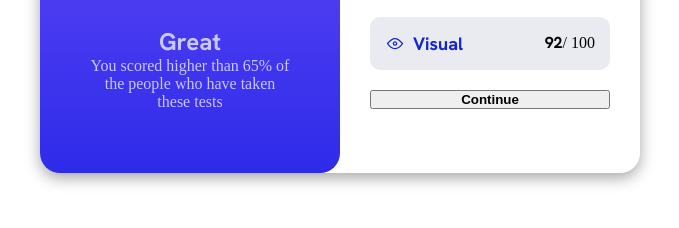
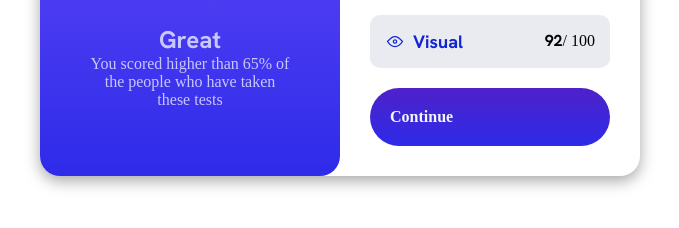
Before and after one commit to Goldexcool/LandingPage, a plain HTML site: page index.html in a window 1280 px wide. Shown: the part 450-678 px from the top of the page, without its empty margins (300-979 px from the left). Drawn offline with Linux system fonts and the light colour scheme.

Commit message:
Fixed button

```diff
--- a/index.html
+++ b/index.html
@@ -57,7 +57,7 @@
                     <p><span>92</span>/ 100</p>
                   </div>
                 </div>
-                <button><b>Continue</b></button>
+                <g class="button"><b>Continue</b></button>
               </div>
         </div>
 
```
